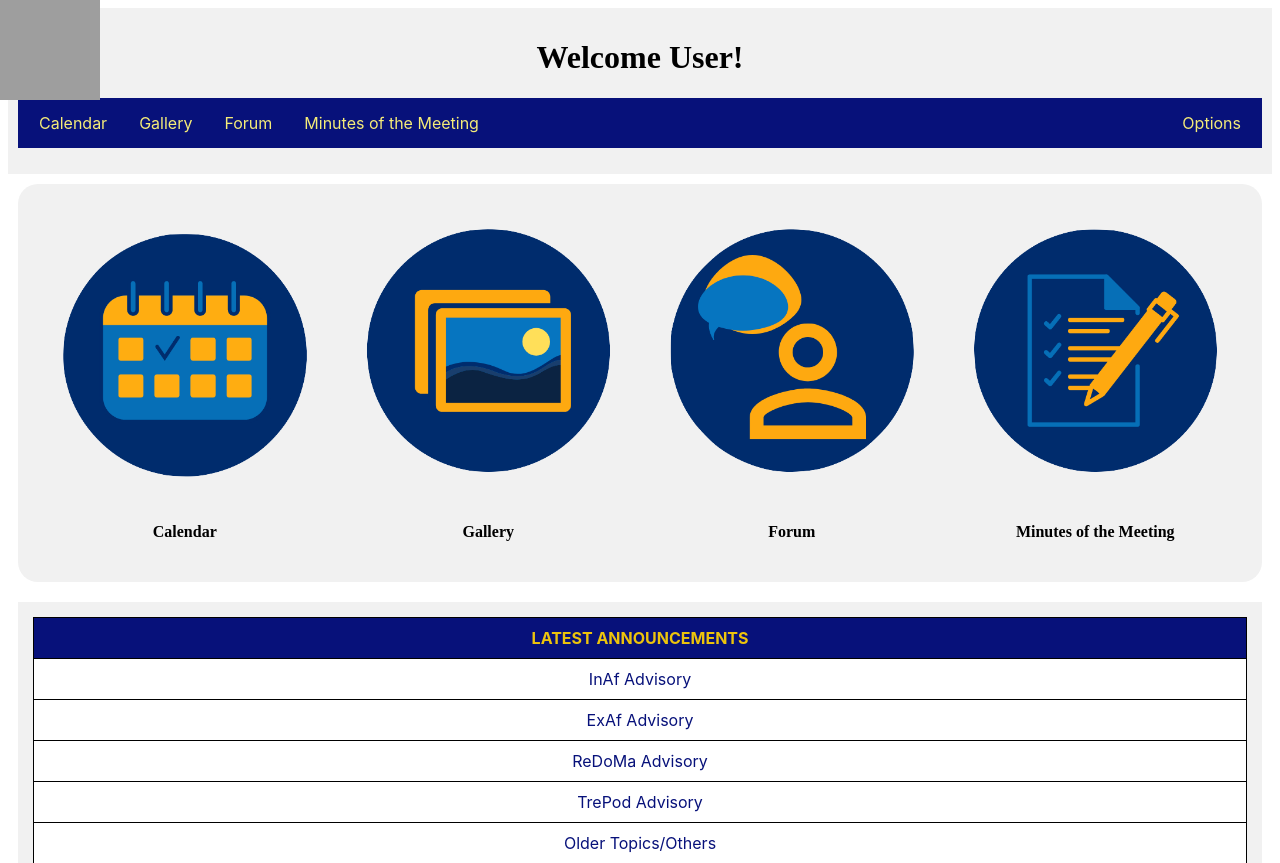
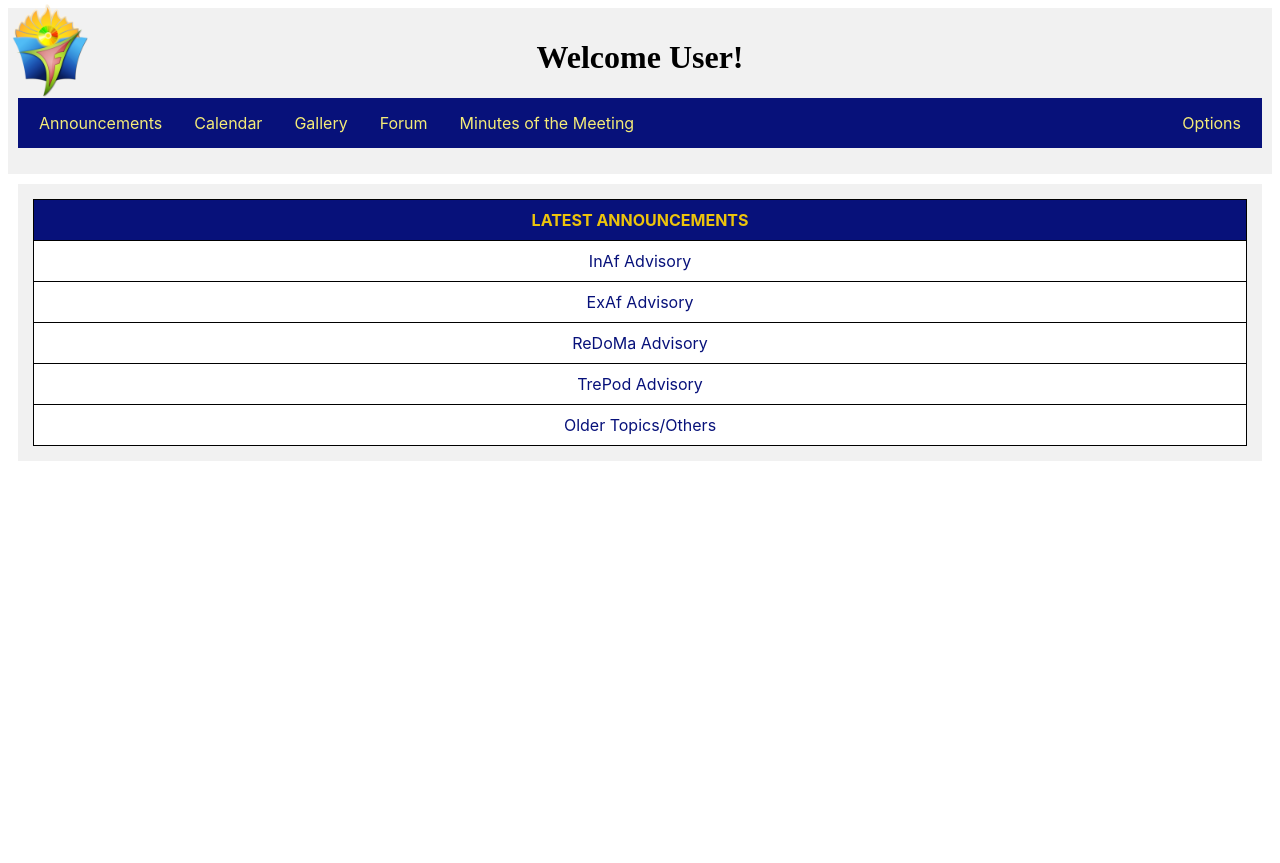
Before and after one commit to delinquentxx/LIS161WEBAPP, a Flask app: page /home in a window 1280 px wide. Shown: the top 863 px of the page. After the commit the page ends 461 px from the top, so only its background shows below. Run offline with Flask 2, Linux system fonts and the light colour scheme; grey boxes are pictures that could not be loaded.

Commit message:
commit by delinquentxx

```diff
--- a/templates/homepage.html
+++ b/templates/homepage.html
@@ -1,43 +1,23 @@
 <!DOCTYPE html>
-<link rel="stylesheet" href="homepage.css">
+<link rel="stylesheet" href="{{ url_for('static', filename='home_page/homepage.css') }}">
 <meta name="viewport" content="width=device-width, initial-scale=1.0">
 
-<html>
+
 <body>
 
 <div class="header">
-  <img class = "header-img" src = "FLIPP LOGO.png" alt = "FLIPP Logo">
+  <img class = "header-img" src = "{{ url_for('static', filename='Login_page/FLIPP_LOGO.png') }}" alt = "FLIPP Logo">
   <h1>Welcome User!</h1>
 <div/>
 
 <ul>
+  <li><a href="#announcements">Announcements</a></li>
   <li><a href="#calendar">Calendar</a></li>
   <li><a href="#gallery">Gallery</a></li>
   <li><a href="#forum">Forum</a></li>
   <li><a href="#minutes">Minutes of the Meeting</a></li>
   <li style="float:right"><a href="#options">Options</a></li>
 </ul>
-
-<div class="iconbar">
-  <div class="icons">
-    <div class="icons-container">
-    <a href = "#"><img src="Calendar.png" alt="Calendar" style="width:100%"></a>
-    <h4>Calendar</h4>
-    </div>
-    <div class="icons-container">
-    <a href = "#"><img src="Gallery.png" alt="Gallery" style="width:100%"></a>
-    <h4>Gallery</h4>
-    </div>
-    <div class="icons-container">
-    <a href = "#"><img src="Forum.png" alt="Forum" style="width:100%"></a>
-    <h4>Forum</h4>
-    </div>
-    <div class="icons-container">
-    <a href = "#"><img src="Minutesofthemeeting.png" alt="Minutes of the Meeting" style="width:100%"></a>
-    <h4>Minutes of the Meeting</h4>
-    </div>
-  </div>
-</div>
 
 <div class="announcements">
   <table>
```
Also changed, not shown: static/home_page/homepage.css (line endings or trailing spaces).
